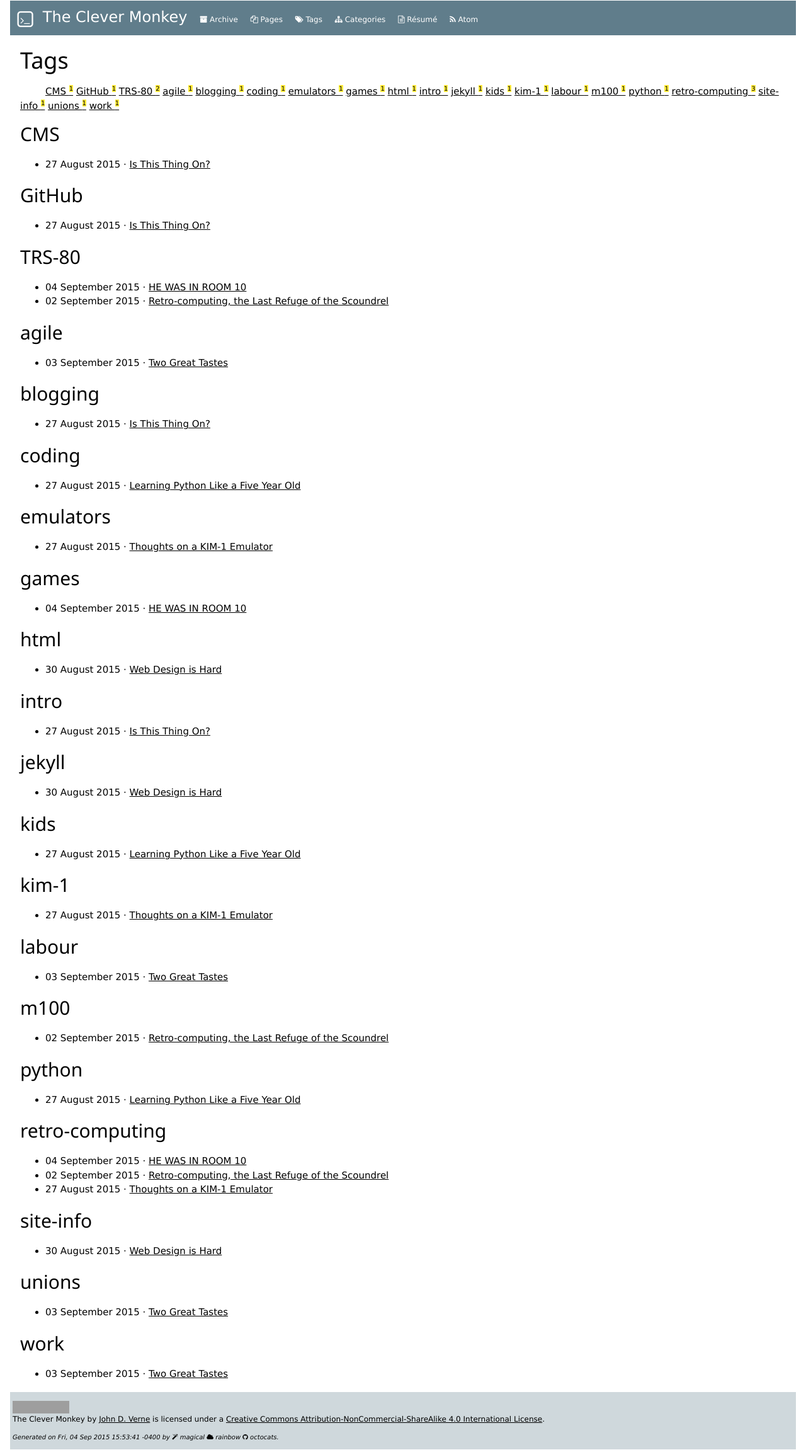
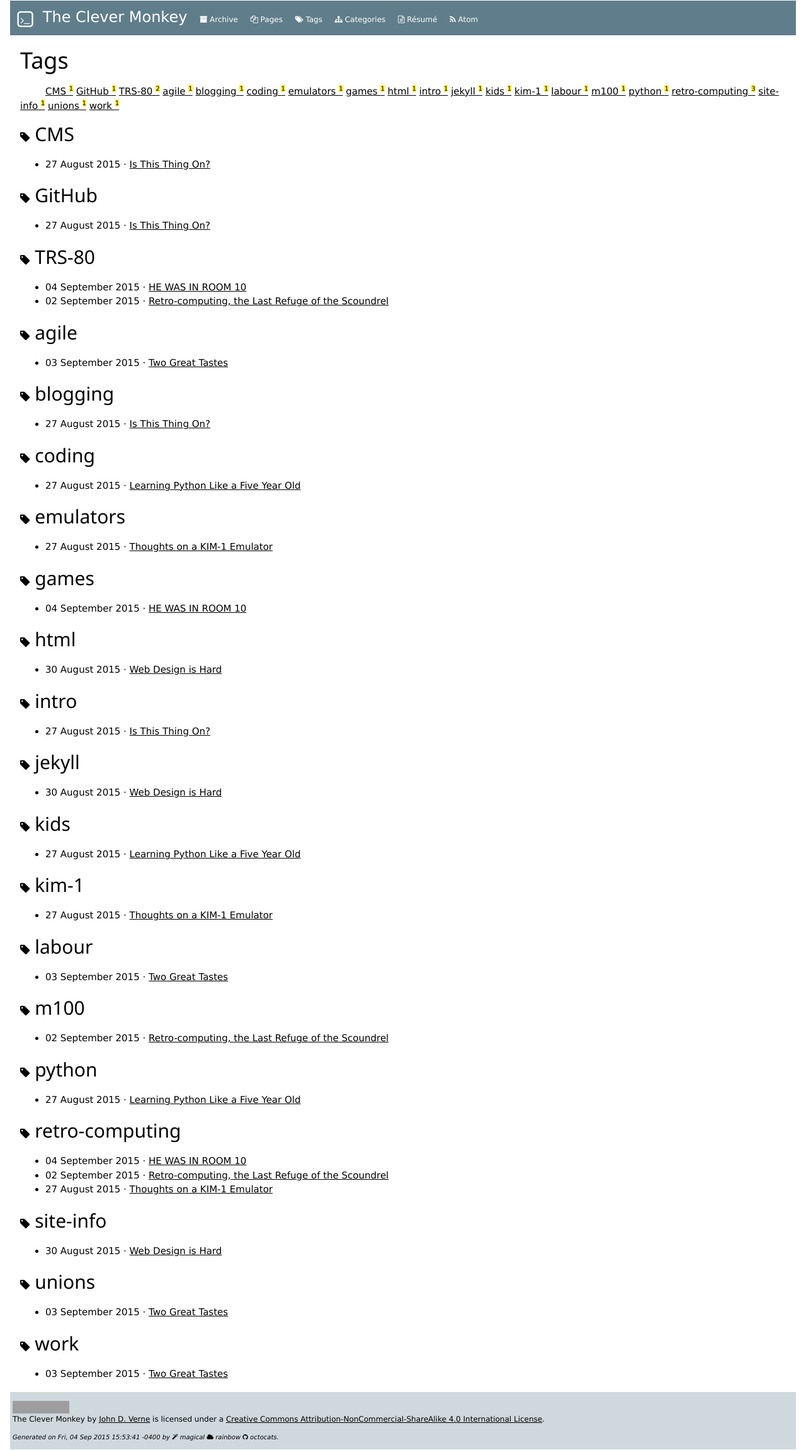
Before and after one commit to jverne/jverne.github.io, a Jekyll site: the page built from tags/index.md, in a window 1280 px wide. Shown: the whole page at 63% size. Built offline with Jekyll 4.4.1, drawn with Linux system fonts in a browser that asks for light colours; nearby versions of some CDN libraries; grey boxes are pictures that could not be loaded.

Commit message:
Put icons on categories, tags lists. Remove spurious icon from code I copied.

```diff
--- a/_includes/category_icon.html
+++ b/_includes/category_icon.html
@@ -1,5 +1,4 @@
-{% assign category = include.categories | first %}
-{% case category %}
+{% case include.category %}
 {% when 'retro-computing' %}
 	{% assign category_icon = 'fax' %}
 {% when 'site-info' %}
--- a/_layouts/post.html
+++ b/_layouts/post.html
@@ -5,7 +5,8 @@ layout: default
 <article class="w3-container">
 	<!-- article header -->
 	<header class="w3-theme-l4">
-		<h2>{% include category_icon.html categories=page.categories iconsize="large" %} {{ page.title }}</h2>
+		{% assign page_category = page.categories | first %}
+		<h2>{% include category_icon.html category=page_category iconsize="large" %} {{ page.title }}</h2>
 		<time datetime="{{ page.date | date_to_xmlschema }}"><em>{{ page.date | date: "%a, %d %b %Y %R %Z" }}</em></time>
 	</header>
 
--- a/tags/index.md
+++ b/tags/index.md
@@ -21,10 +21,10 @@ title: Tags
 
   {% for item in (0..site.tags.size) %}{% unless forloop.last %}
     {% capture this_word %}{{ tag_words[item] | strip_newlines }}{% endcapture %}
-  <h2 id="{{ this_word | cgi_escape }}">{{ this_word }}</h2>
+  <h2 id="{{ this_word | cgi_escape }}"><i class="fa fa-tag w3-large"></i> {{ this_word }}</h2>
   <ul class="posts">
     {% for post in site.tags[this_word] %}{% if post.title != null %}
-    <li itemscope><span class="entry-date"><time datetime="{{ post.date | date_to_xmlschema }}" itemprop="datePublished">{{ post.date | date_to_long_string }}</time></span> &middot; {% if post.category == "speaking" %}<i class="fa fa-microphone"></i> {% endif %}<a href="{{ post.url }}">{{ post.title }}</a></li>
+    <li itemscope><span class="entry-date"><time datetime="{{ post.date | date_to_xmlschema }}" itemprop="datePublished">{{ post.date | date_to_long_string }}</time></span> &middot; <a href="{{ post.url }}">{{ post.title }}</a></li>
     {% endif %}{% endfor %}
   </ul>
   {% endunless %}{% endfor %}
```
Also changed, not shown: categories/index.md (+2 -2 lines), index.md (+2 -2 lines).
